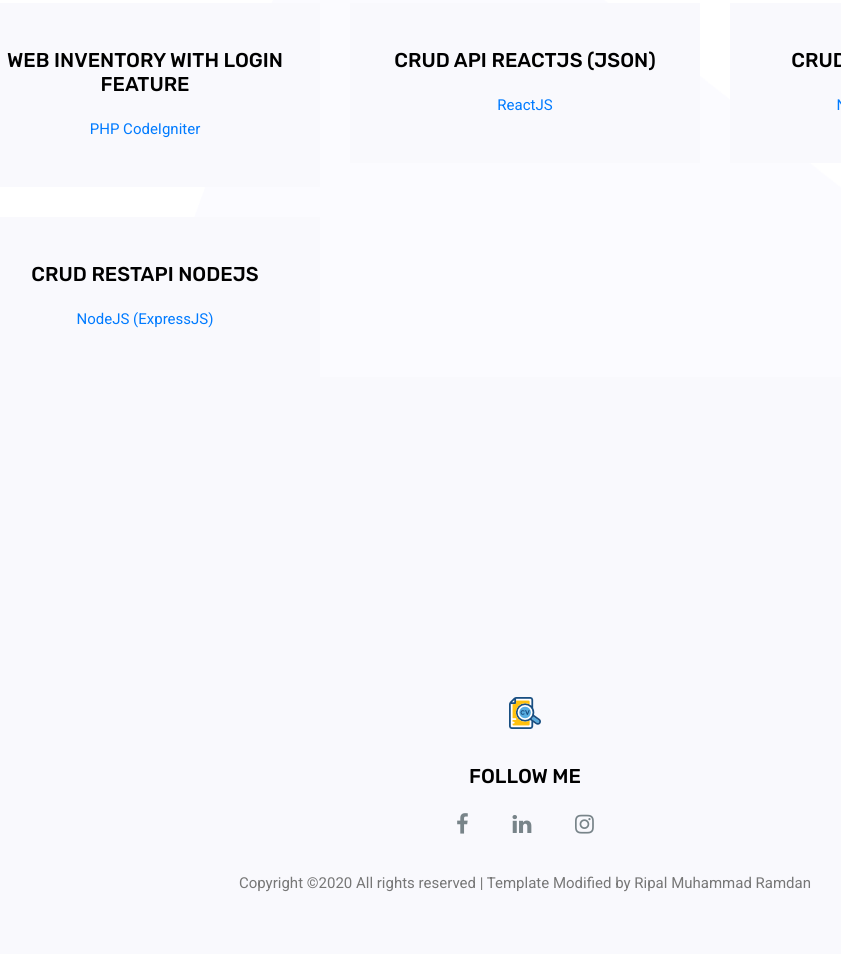
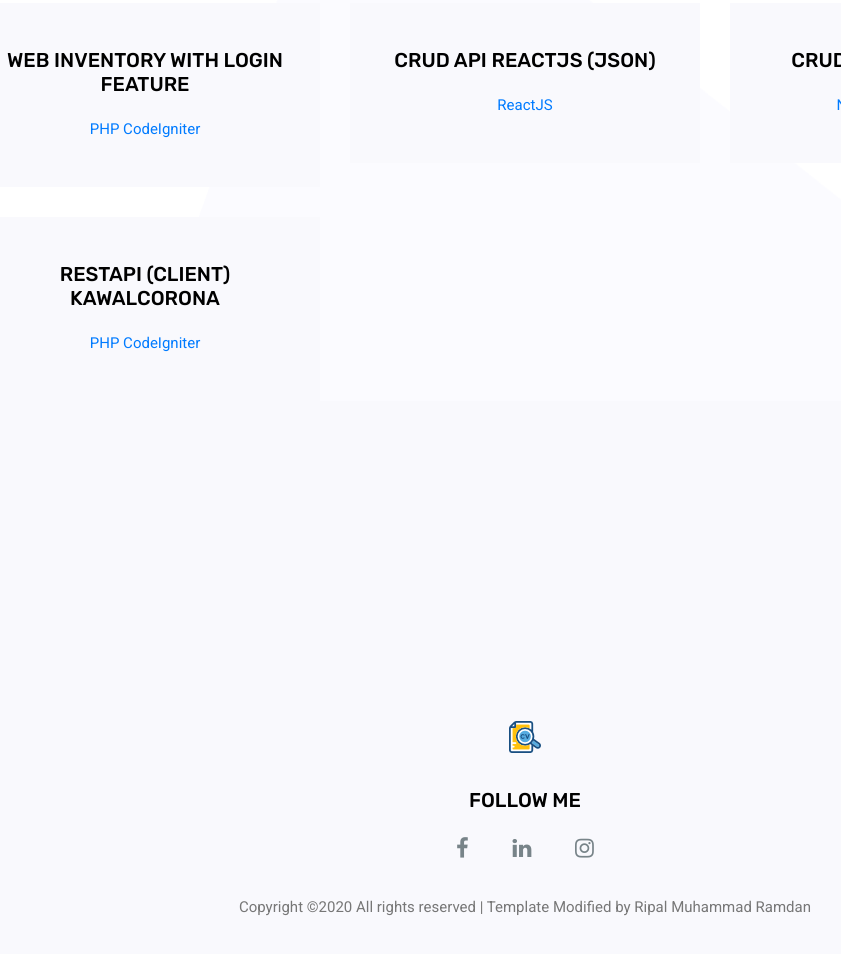
Before and after one commit to ripal-muhammad-ramdan/ripal-muhammad-ramdan.github.io, a plain HTML site: page index.html in a window 1280 px wide. Shown: the part 2552-3506 px from the top of the page, without its empty margins (115-956 px from the left). Drawn offline with Linux system fonts and the light colour scheme; some packages are replaced by stand-ins of ours.

Commit message:
Add files via upload

```diff
--- a/index.html
+++ b/index.html
@@ -249,8 +249,8 @@
 				</div>
 				<div class="col-lg-4 col-md-6">
 					<div class="feature_item">
-						<h4>CRUD RestAPI NodeJS</h4>
-						<p class="text-muted"><a href="https://github.com/ripal-muhammad-ramdan/nodejs.github.io">NodeJS (ExpressJS)</a></p>
+						<h4>RestAPI (Client) Kawalcorona</h4>
+						<p class="text-muted"><a href="https://github.com/ripal-muhammad-ramdan/kawalcorona.github.io">PHP CodeIgniter</a></p>
 					</div>
 				</div>
 			</div>
```
